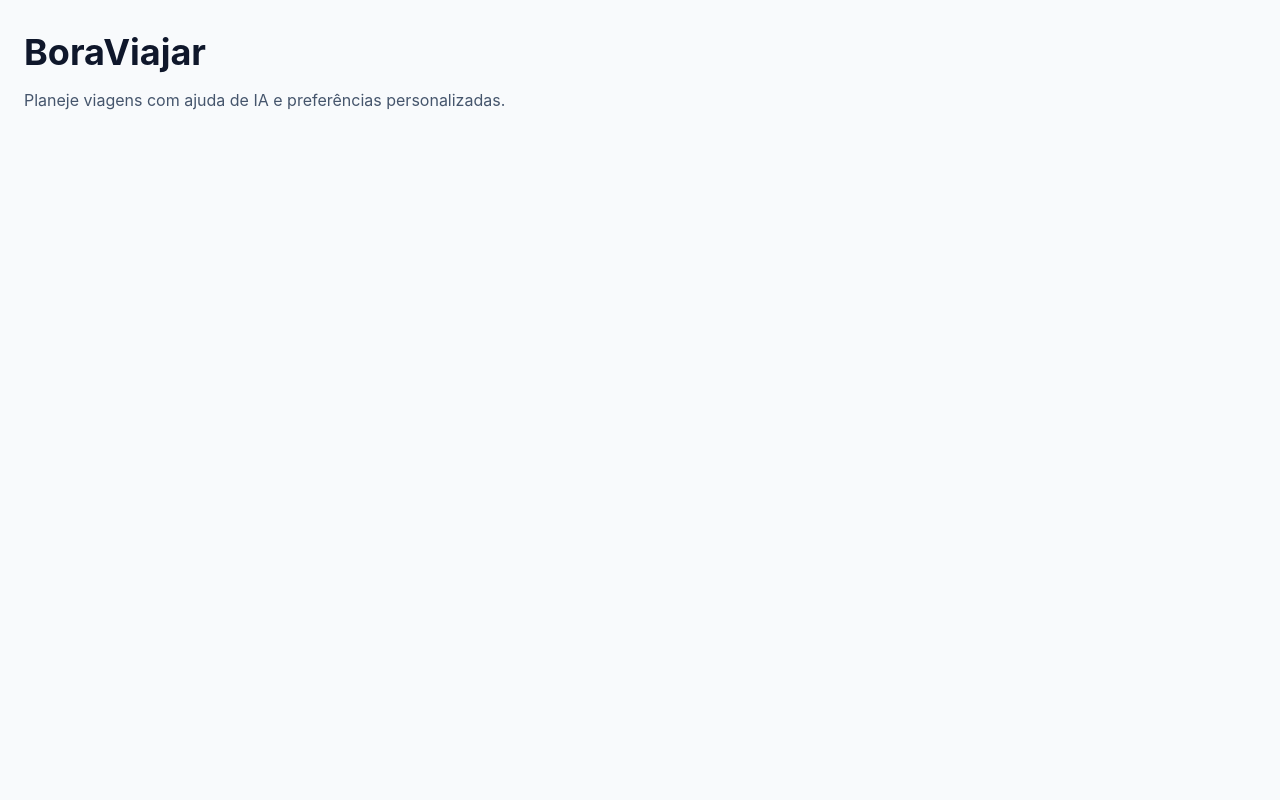
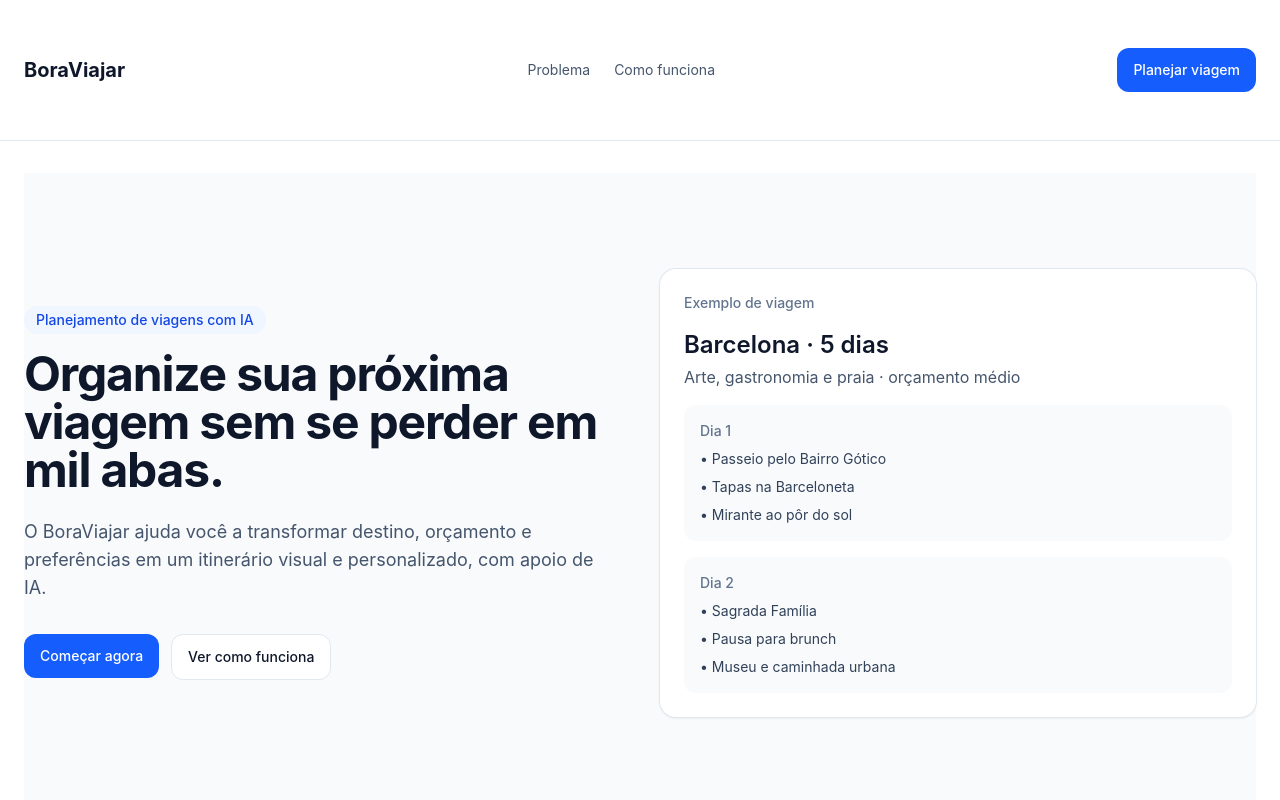
Before and after one commit to alinelx/bora-viajar, a React (Vite) app: page / in a window 1280 px wide. Shown: the top 800 px of the page. Built offline with nearby package versions, Linux system fonts and the light colour scheme.

Commit message:
feat: Add Home Page Components and Layout

```diff
--- /dev/null
+++ b/src/components/home/CTASection.jsx
@@ -0,0 +1,25 @@
+import { Link } from "react-router-dom";
+import Button from "../ui/Button";
+
+// seção final com chamada para ação
+export default function CTASection() {
+  return (
+    <section className="py-16 md:py-20">
+      <div className="rounded-3xl bg-blue-600 px-6 py-12 text-center md:px-12">
+        <h2 className="text-3xl font-bold text-white">
+          Comece a planejar sua próxima viagem.
+        </h2>
+        <p className="mx-auto mt-4 max-w-2xl text-blue-100">
+          Menos caos, mais clareza. Transforme preferências em um roteiro visual
+          e personalizado.
+        </p>
+
+        <div className="mt-8">
+          <Link to="/plan">
+            <Button variant="secondary">Planejar minha viagem</Button>
+          </Link>
+        </div>
+      </div>
+    </section>
+  );
+}
--- /dev/null
+++ b/src/components/home/HeroSection.jsx
@@ -0,0 +1,74 @@
+import { Link } from "react-router-dom";
+import Button from "../ui/Button";
+import Card from "../ui/Card";
+
+// seção principal da landing page
+export default function HeroSection() {
+  return (
+    <section className="bg-slate-50 py-16 md:py-24">
+      <div className="grid items-center gap-10 md:grid-cols-2">
+        {/* coluna esquerda: texto principal */}
+        <div>
+          <p className="mb-4 inline-flex rounded-full bg-blue-50 px-3 py-1 text-sm font-medium text-blue-700">
+            Planejamento de viagens com IA
+          </p>
+
+          <h1 className="text-4xl font-bold tracking-tight text-slate-900 md:text-5xl">
+            Organize sua próxima viagem sem se perder em mil abas.
+          </h1>
+
+          <p className="mt-6 max-w-xl text-lg text-slate-600">
+            O BoraViajar ajuda você a transformar destino, orçamento e preferências
+            em um itinerário visual e personalizado, com apoio de IA.
+          </p>
+
+          <div className="mt-8 flex flex-wrap gap-3">
+            <Link to="/plan">
+              <Button>Começar agora</Button>
+            </Link>
+
+            <a href="#how-it-works">
+              <Button variant="secondary">Ver como funciona</Button>
+            </a>
+          </div>
+        </div>
+
+        {/* coluna direita: card visual de exemplo */}
+        <Card>
+          <div className="space-y-4">
+            <p className="text-sm font-medium text-slate-500">
+              Exemplo de viagem
+            </p>
+
+            <div>
+              <h2 className="text-2xl font-semibold text-slate-900">
+                Barcelona · 5 dias
+              </h2>
+              <p className="mt-1 text-slate-600">
+                Arte, gastronomia e praia · orçamento médio
+              </p>
+            </div>
+
+            <div className="rounded-xl bg-slate-50 p-4">
+              <p className="text-sm font-medium text-slate-500">Dia 1</p>
+              <ul className="mt-2 space-y-2 text-sm text-slate-700">
+                <li>• Passeio pelo Bairro Gótico</li>
+                <li>• Tapas na Barceloneta</li>
+                <li>• Mirante ao pôr do sol</li>
+              </ul>
+            </div>
+
+            <div className="rounded-xl bg-slate-50 p-4">
+              <p className="text-sm font-medium text-slate-500">Dia 2</p>
+              <ul className="mt-2 space-y-2 text-sm text-slate-700">
+                <li>• Sagrada Família</li>
+                <li>• Pausa para brunch</li>
+                <li>• Museu e caminhada urbana</li>
+              </ul>
+            </div>
+          </div>
+        </Card>
+      </div>
+    </section>
+  );
+}
--- /dev/null
+++ b/src/components/home/HowItWorksSection.jsx
@@ -0,0 +1,50 @@
+import Card from "../ui/Card";
+
+// seção que explica o fluxo do produto
+export default function HowItWorksSection() {
+  return (
+    <section id="how-it-works" className="py-16 md:py-20">
+      <div className="mb-10 max-w-2xl">
+        <h2 className="text-3xl font-bold text-slate-900">
+          Como funciona
+        </h2>
+        <p className="mt-4 text-slate-600">
+          O BoraViajar combina suas preferências com IA para criar um fluxo de
+          curadoria e geração de itinerário mais personalizado.
+        </p>
+      </div>
+
+      <div className="grid gap-6 md:grid-cols-3">
+        <Card>
+          <p className="text-sm font-medium text-blue-700">01</p>
+          <h3 className="mt-3 text-lg font-semibold text-slate-900">
+            Configure sua viagem
+          </h3>
+          <p className="mt-3 text-sm text-slate-600">
+            Defina destino, orçamento, estilo e interesses.
+          </p>
+        </Card>
+
+        <Card>
+          <p className="text-sm font-medium text-blue-700">02</p>
+          <h3 className="mt-3 text-lg font-semibold text-slate-900">
+            Curadoria por preferências
+          </h3>
+          <p className="mt-3 text-sm text-slate-600">
+            Avalie sugestões com aceitar, rejeitar ou talvez para refinar o resultado.
+          </p>
+        </Card>
+
+        <Card>
+          <p className="text-sm font-medium text-blue-700">03</p>
+          <h3 className="mt-3 text-lg font-semibold text-slate-900">
+            Receba e ajuste o itinerário
+          </h3>
+          <p className="mt-3 text-sm text-slate-600">
+            Veja o roteiro por dia, edite atividades e salve seus planos.
+          </p>
+        </Card>
+      </div>
+    </section>
+  );
+}
--- /dev/null
+++ b/src/components/home/ProblemSection.jsx
@@ -0,0 +1,47 @@
+import Card from "../ui/Card";
+
+// seção que explica a dor do usuário
+export default function ProblemSection() {
+  return (
+    <section id="problem" className="py-16 md:py-20">
+      <div className="mb-10 max-w-2xl">
+        <h2 className="text-3xl font-bold text-slate-900">
+          Planejar uma viagem deveria ser empolgante, não cansativo.
+        </h2>
+        <p className="mt-4 text-slate-600">
+          Entre mapas, TikToks salvos, blogs, listas e recomendações soltas,
+          transformar ideias em um roteiro coerente pode virar uma tarefa pesada.
+        </p>
+      </div>
+
+      <div className="grid gap-6 md:grid-cols-3">
+        <Card>
+          <h3 className="text-lg font-semibold text-slate-900">
+            Informação demais
+          </h3>
+          <p className="mt-3 text-sm text-slate-600">
+            Muitas abas, muitos links e pouca organização real.
+          </p>
+        </Card>
+
+        <Card>
+          <h3 className="text-lg font-semibold text-slate-900">
+            Falta de priorização
+          </h3>
+          <p className="mt-3 text-sm text-slate-600">
+            Nem sempre é fácil decidir o que realmente combina com você.
+          </p>
+        </Card>
+
+        <Card>
+          <h3 className="text-lg font-semibold text-slate-900">
+            Roteiros engessados
+          </h3>
+          <p className="mt-3 text-sm text-slate-600">
+            Muitas ferramentas não equilibram personalização, flexibilidade e praticidade.
+          </p>
+        </Card>
+      </div>
+    </section>
+  );
+}
--- /dev/null
+++ b/src/components/layout/Footer.jsx
@@ -0,0 +1,14 @@
+import PageContainer from "./PageContainer";
+
+// rodapé simples da landing
+export default function Footer() {
+  return (
+    <footer className="border-t border-slate-200 bg-white">
+      <PageContainer>
+        <div className="py-6 text-sm text-slate-500">
+          © 2026 BoraViajar · MVP de portfolio em desenvolvimento
+        </div>
+      </PageContainer>
+    </footer>
+  );
+}
--- /dev/null
+++ b/src/components/layout/Navbar.jsx
@@ -0,0 +1,36 @@
+import { Link } from "react-router-dom";
+import PageContainer from "./PageContainer";
+import Button from "../ui/Button";
+
+// componente da barra superior do site
+export default function Navbar() {
+  return (
+    // header semântico da página
+    <header className="border-b border-slate-200 bg-white">
+      <PageContainer>
+        {/* linha principal da navbar */}
+        <div className="flex items-center justify-between gap-4 py-4">
+          {/* logo/nome do produto que leva para a home */}
+          <Link to="/" className="text-xl font-bold text-slate-900">
+            BoraViajar
+          </Link>
+
+          {/* links principais da landing */}
+          <nav className="hidden items-center gap-6 md:flex">
+            <a href="#problem" className="text-sm text-slate-600 hover:text-slate-900">
+              Problema
+            </a>
+            <a href="#how-it-works" className="text-sm text-slate-600 hover:text-slate-900">
+              Como funciona
+            </a>
+          </nav>
+
+          {/* botão principal */}
+          <Link to="/plan">
+            <Button>Planejar viagem</Button>
+          </Link>
+        </div>
+      </PageContainer>
+    </header>
+  );
+}
--- a/src/pages/Home.jsx
+++ b/src/pages/Home.jsx
@@ -1,12 +1,31 @@
 import PageContainer from "../components/layout/PageContainer";
+import Navbar from "../components/layout/Navbar";
+import Footer from "../components/layout/Footer";
 
+import HeroSection from "../components/home/HeroSection";
+import ProblemSection from "../components/home/ProblemSection";
+import HowItWorksSection from "../components/home/HowItWorksSection";
+import CTASection from "../components/home/CTASection";
+
+// página inicial do produto
 export default function Home() {
   return (
-    <PageContainer>
-      <h1 className="text-4xl font-bold text-slate-900">BoraViajar</h1>
-      <p className="mt-4 max-w-2xl text-slate-600">
-        Planeje viagens com ajuda de IA e preferências personalizadas.
-      </p>
-    </PageContainer>
+    <div className="min-h-screen bg-white">
+      {/* barra superior */}
+      <Navbar />
+
+      {/* conteúdo principal */}
+      <main>
+        <PageContainer>
+          <HeroSection />
+          <ProblemSection />
+          <HowItWorksSection />
+          <CTASection />
+        </PageContainer>
+      </main>
+
+      {/* rodapé */}
+      <Footer />
+    </div>
   );
 }
```
